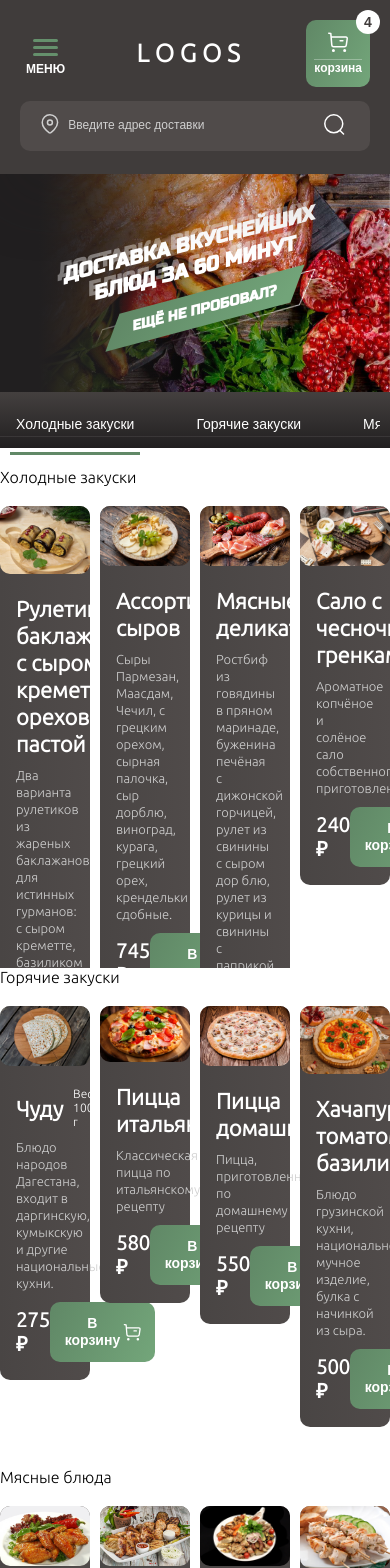
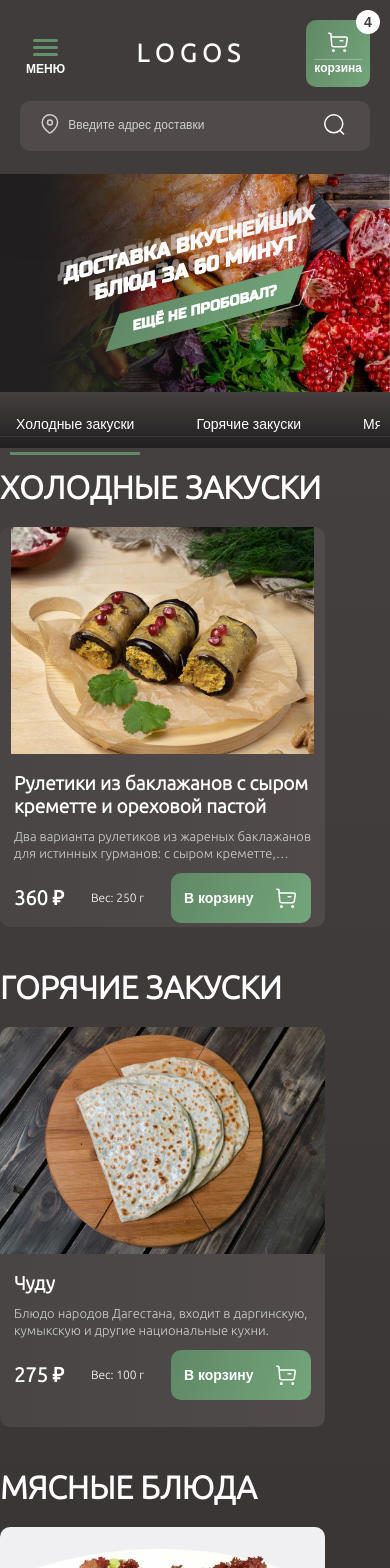
Before and after one commit to ramilqO/foodberry, a React (Create React App) app: page / in a window 390 px wide. Shown: the top 1568 px of the page. Built offline with nearby package versions, Linux system fonts and the light colour scheme.

Commit message:
fix merging conflict

```diff
--- a/src/components/Benefits/benefitsData.ts
+++ b/src/components/Benefits/benefitsData.ts
@@ -1,20 +1,44 @@
-const benefitsData: {title: string, description: string}[] = [
+const benefitsData: {
+	title: string;
+	description: string;
+	button: { name: string; icon: string };
+}[] = [
 	{
 		title: "НАШЕ КАФЕ0",
-        description: "Мы расположены в одном из самых живописных мест города — на берегу реки, это ваш оазис в черте города, куда можно сбежать от шумного и пыльного мегаполиса. Мы, действительно уникальные, ведь все продумано до мелочей: проект построен из дикого закарпатского сруба, камин в основном зале ресторана и панорамные окна с видом на реку, уютные беседки на берегу реки и лучшая видовая террасса, шатер с посадкой на 200 человек, сказочный детский домик и бассейн."
+		description:
+			"Мы расположены в одном из самых живописных мест города — на берегу реки, это ваш оазис в черте города, куда можно сбежать от шумного и пыльного мегаполиса. Мы, действительно уникальные, ведь все продумано до мелочей: проект построен из дикого закарпатского сруба, камин в основном зале ресторана и панорамные окна с видом на реку, уютные беседки на берегу реки и лучшая видовая террасса, шатер с посадкой на 200 человек, сказочный детский домик и бассейн.",
+		button: {
+			name: "first",
+			icon: "icon",
+		},
 	},
 	{
 		title: "НАШЕ КАФЕ1",
-        description: "Мы расположены в одном из самых живописных мест города — на берегу реки, это ваш оазис в черте города, куда можно сбежать от шумного и пыльного мегаполиса. Мы, действительно уникальные, ведь все продумано до мелочей: проект построен из дикого закарпатского сруба, камин в основном зале ресторана и панорамные окна с видом на реку, уютные беседки на берегу реки и лучшая видовая террасса, шатер с посадкой на 200 человек, сказочный детский домик и бассейн."
+		description:
+			"Мы расположены в одном из самых живописных мест города — на берегу реки, это ваш оазис в черте города, куда можно сбежать от шумного и пыльного мегаполиса. Мы, действительно уникальные, ведь все продумано до мелочей: проект построен из дикого закарпатского сруба, камин в основном зале ресторана и панорамные окна с видом на реку, уютные беседки на берегу реки и лучшая видовая террасса, шатер с посадкой на 200 человек, сказочный детский домик и бассейн.",
+		button: {
+			name: "second",
+			icon: "icon",
+		},
 	},
 	{
 		title: "НАШЕ КАФЕ2",
-        description: "Мы расположены в одном из самых живописных мест города — на берегу реки, это ваш оазис в черте города, куда можно сбежать от шумного и пыльного мегаполиса. Мы, действительно уникальные, ведь все продумано до мелочей: проект построен из дикого закарпатского сруба, камин в основном зале ресторана и панорамные окна с видом на реку, уютные беседки на берегу реки и лучшая видовая террасса, шатер с посадкой на 200 человек, сказочный детский домик и бассейн."
+		description:
+			"Мы расположены в одном из самых живописных мест города — на берегу реки, это ваш оазис в черте города, куда можно сбежать от шумного и пыльного мегаполиса. Мы, действительно уникальные, ведь все продумано до мелочей: проект построен из дикого закарпатского сруба, камин в основном зале ресторана и панорамные окна с видом на реку, уютные беседки на берегу реки и лучшая видовая террасса, шатер с посадкой на 200 человек, сказочный детский домик и бассейн.",
+		button: {
+			name: "third",
+			icon: "icon",
+		},
 	},
 	{
 		title: "НАШЕ КАФЕ3",
-        description: "Мы расположены в одном из самых живописных мест города — на берегу реки, это ваш оазис в черте города, куда можно сбежать от шумного и пыльного мегаполиса. Мы, действительно уникальные, ведь все продумано до мелочей: проект построен из дикого закарпатского сруба, камин в основном зале ресторана и панорамные окна с видом на реку, уютные беседки на берегу реки и лучшая видовая террасса, шатер с посадкой на 200 человек, сказочный детский домик и бассейн."
-    }
-]
+		description:
+			"Мы расположены в одном из самых живописных мест города — на берегу реки, это ваш оазис в черте города, куда можно сбежать от шумного и пыльного мегаполиса. Мы, действительно уникальные, ведь все продумано до мелочей: проект построен из дикого закарпатского сруба, камин в основном зале ресторана и панорамные окна с видом на реку, уютные беседки на берегу реки и лучшая видовая террасса, шатер с посадкой на 200 человек, сказочный детский домик и бассейн.",
+		button: {
+			name: "four",
+			icon: "icon",
+		},
+	},
+];
 
 export default benefitsData;
--- a/src/components/Card/Card.scss
+++ b/src/components/Card/Card.scss
@@ -1,17 +1,19 @@
 @import "../../globalStyles/variables.scss";
 
 .card {
-	border: 0;
 	border-radius: 10px;
+	width: 325px;
+	height: 400px;
 
 	background: $cardBackground;
 	color: $primaryText;
 
-    // width: 25%;
-
 	transition: 0.3s;
 	cursor: pointer;
 	margin-top: 20px;
+
+	// display: flex;
+	// flex-wrap: wrap;
 
 	&:hover {
 		box-shadow: 0px 30px 45px rgba(43, 40, 40, 0.6);
@@ -19,31 +21,31 @@
 
 	&__image-wrapper {
 		overflow: hidden;
+
+		display: flex;
+		flex-wrap: wrap;
+		justify-content: center;
+
+		height: 227px;
+		width: 100%;
+
+		border-top-left-radius: 10px;
+		border-top-right-radius: 10px;
 	}
 
 	&__image {
-        width: 100%;
 		height: 100%;
-        border-radius: 10px;
 	}
 
 	&__main-text {
-		padding: 18px 16px;
-	}
-
-	&__title-container {
-		display: flex;
-		justify-content: space-between;
-		align-items: center;
-
-		margin-bottom: 10px;
+		padding: 18px 14px 60px 14px;
+		min-width: 100%;
 	}
 
 	&__card-name {
 		font-weight: 700;
-		font-size: 22px;
-		line-height: 27px;
-        margin-right: 10px;
+		font-size: 19px;
+		margin-bottom: 10px;
 	}
 
 	&__card-weight {
@@ -55,17 +57,25 @@
 	&__card-about {
 		font-weight: 400;
 		font-size: 13px;
-		line-height: 17px;
 
 		color: $secondaryText;
 
 		margin-bottom: 10px;
+
+		overflow: hidden;
+		display: -webkit-box;
+		-webkit-line-clamp: 2;
+		-webkit-box-orient: vertical;
+		line-height: 1.3em;
+		height: 2.7em;
 	}
 
 	&__price-container {
 		display: flex;
 		justify-content: space-between;
 		align-items: center;
+
+		min-width: 100%;
 	}
 
 	&__card-price {
--- a/src/components/Card/Card.tsx
+++ b/src/components/Card/Card.tsx
@@ -1,18 +1,18 @@
-import './Card.scss';
+import "./Card.scss";
 
-import { BuyIcon } from '../../icons/BuyIcon';
-import skeleton  from './../../skeleton.png'
+import { BuyIcon } from "../../icons/BuyIcon";
+import skeleton from "./../../skeleton.png";
 
 interface ICard {
-    img: string;
-    name: string,
-    weight: string;
-    about: string;
-    price: number;
+	img: string;
+	name: string;
+	weight: string;
+	about: string;
+	price: number;
 }
 
-const Card = ({img, name, weight, about, price}: ICard) => {
-    return (
+const Card = ({ img, name, weight, about, price }: ICard) => {
+	return (
 		<div className="card">
 			<div className="card__image-wrapper">
 				<img
@@ -27,19 +27,16 @@ const Card = ({img, name, weight, about, price}: ICard) => {
 				/>
 			</div>
 			<div className="card__main-text">
-				<div className="card__title-container">
-					<span className="card__card-name">{name}</span>
+				<p className="card__card-name">{name}</p>
+				<p className="card__card-about">{about}</p>
+
+				<div className="card__price-container">
+					<span className="card__card-price">{price} ₽</span>
 					{weight && (
 						<span className="card__card-weight">
 							Вес: {weight} г
 						</span>
 					)}
-				</div>
-
-				<p className="card__card-about">{about}</p>
-
-				<div className="card__price-container">
-					<span className="card__card-price">{price} ₽</span>
 					<button className="card__cart-button cart">
 						В корзину <BuyIcon />
 					</button>
@@ -47,6 +44,6 @@ const Card = ({img, name, weight, about, price}: ICard) => {
 			</div>
 		</div>
 	);
-}
+};
 
 export default Card;
--- a/src/components/Content/Content.scss
+++ b/src/components/Content/Content.scss
@@ -2,6 +2,7 @@
 @import "../../globalStyles/mixins.scss";
 
 .main-content {
+	background: $menuNavBarBackground;
 
 	&__container {
 		@include container;
@@ -16,4 +17,19 @@
 		max-width: 1440px;
 		overflow: hidden;
 	}
+
+	&__slider {
+		height: 100%;
+	}
 }
+
+.menu-title {
+	font-weight: 700;
+	font-size: 32px;
+	line-height: 39px;
+	/* identical to box height */
+
+	text-transform: uppercase;
+
+	color: $primaryText;
+}
--- a/src/components/Content/Content.tsx
+++ b/src/components/Content/Content.tsx
@@ -1,21 +1,21 @@
 import { food } from "../../dataBase";
 import "./Content.scss";
 
-import { Swiper, SwiperSlide} from 'swiper/react';
-import {Autoplay} from 'swiper';
-import 'swiper/css';
-import 'swiper/css/navigation';
-import 'swiper/css/pagination';
-import 'swiper/css/scrollbar';
+import { Swiper, SwiperSlide } from "swiper/react";
+import { Autoplay } from "swiper";
+import "swiper/css";
+import "swiper/css/navigation";
+import "swiper/css/pagination";
+import "swiper/css/scrollbar";
 
-import Card from '../Card/Card';
+import Card from "../Card/Card";
 import { InView } from "react-intersection-observer";
 
 interface IactiveSection {
 	setActiveSection: (item: string) => void;
 }
 
-const Content = ({setActiveSection}: IactiveSection) => {
+const Content = ({ setActiveSection }: IactiveSection) => {
 	return (
 		<section className="main-content">
 			<div className="main-content__container">
@@ -31,24 +31,40 @@ const Content = ({setActiveSection}: IactiveSection) => {
 								inView && setActiveSection(item.id)
 							}
 						>
-							{item.menuTitle}
+							<span className="menu-title">{item.menuTitle}</span>
 
 							<Swiper
 								modules={[Autoplay]}
 								spaceBetween={10}
-								slidesPerView={4}
-								className="12345"
-								style={{ maxWidth: "100%", display: "flex" }}
+								// slidesPerView={4}
+								className="main-content__slider"
 								autoplay={{ delay: 5000 }}
+								breakpoints={{
+									// when window width is >= 640px
+									640: {
+										width: 640,
+										slidesPerView: 1,
+									},
+									// when window width is >= 768px
+									768: {
+										width: 768,
+										slidesPerView: 2,
+									},
+									1024: {
+										width: 1024,
+										slidesPerView: 3,
+									},
+									1440: {
+										width: 1440,
+										slidesPerView: 4,
+									},
+								}}
 							>
 								{item.foods.map((dish, index) => {
 									return (
 										<SwiperSlide
 											style={{ width: "auto" }}
 											key={index}
-										>
-											<span
-												style={{ background: "yellow" }}
 										>
 											<Card
 												img={dish.img}
@@ -57,7 +73,6 @@ const Content = ({setActiveSection}: IactiveSection) => {
 												price={dish.price}
 												about={dish.about}
 											/>
-											</span>
 										</SwiperSlide>
 									);
 								})}
```
Also changed, not shown: src/components/Benefits/Benefits.tsx (+42 -29 lines), 1 other file (tests, documents, lock files or other folders). Lines whose indentation alone changed are shown as unchanged.
